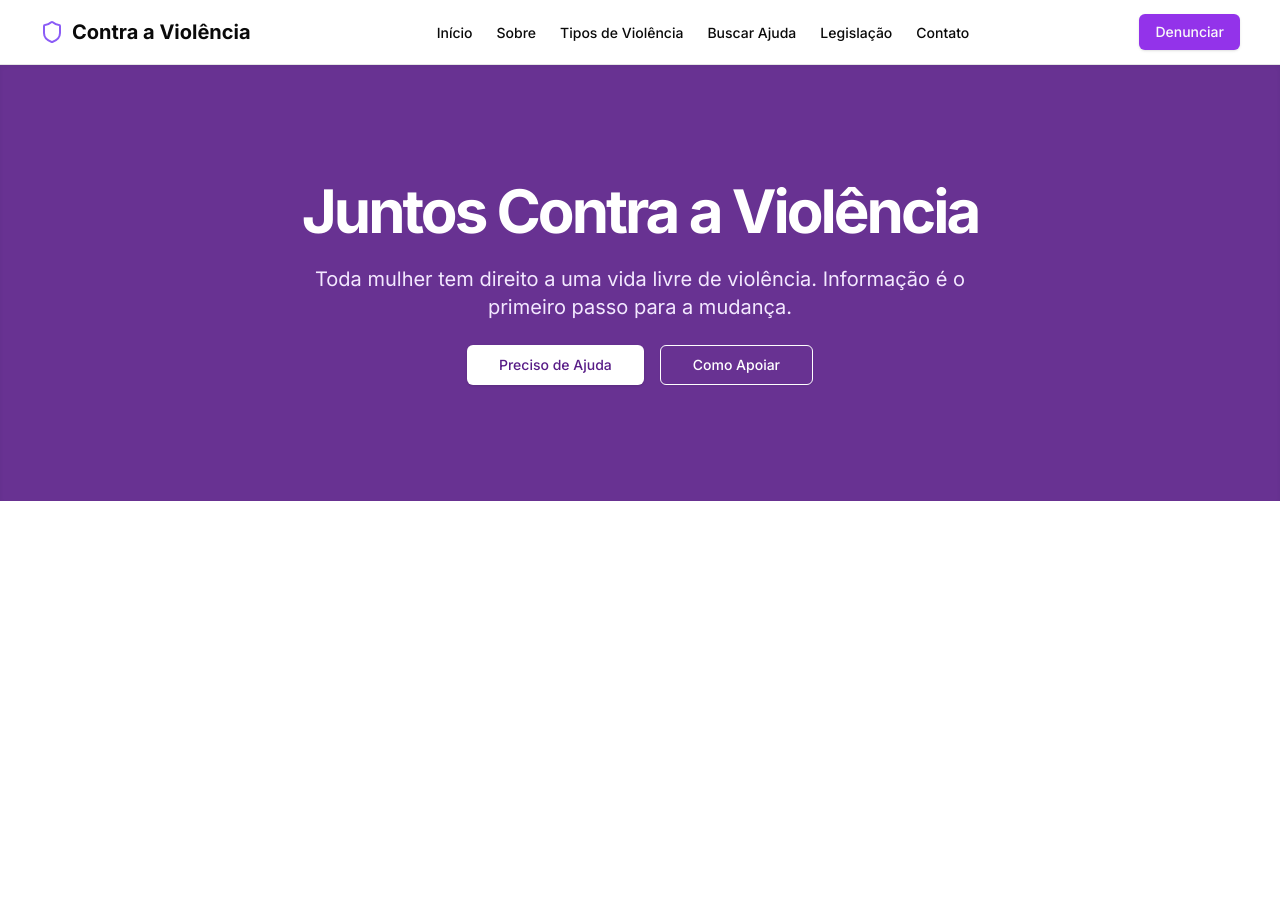
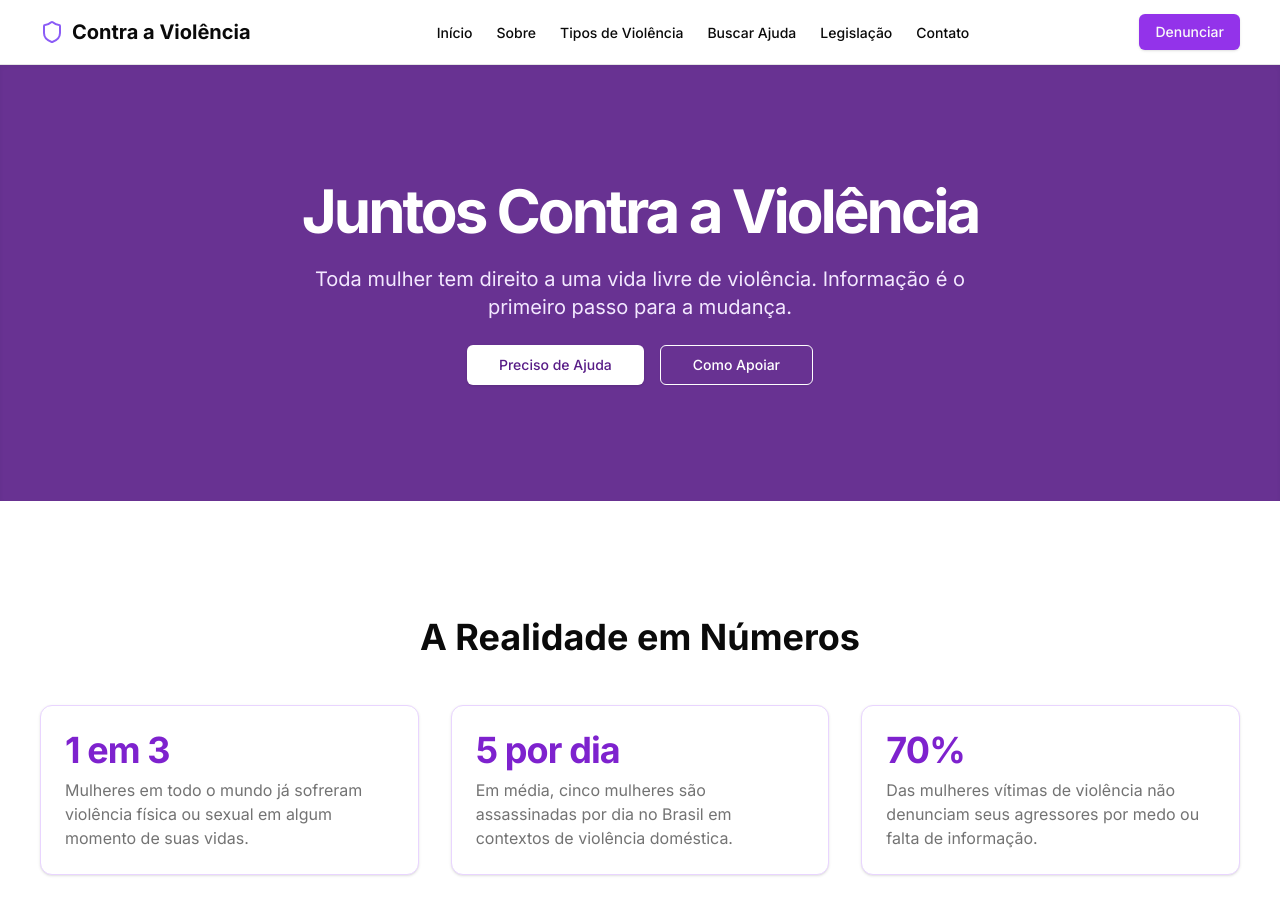
Before and after one commit to edsay12/Amparo, a Next.js app: page / in a window 1280 px wide. Shown: the top 914 px of the page. Before the commit the page ends 800 px from the top, so only its background shows below. Built offline with nearby package versions, Linux system fonts and the light colour scheme.

Commit message:
feat: secçao a realidade em numeros

```diff
--- a/app/page.tsx
+++ b/app/page.tsx
@@ -1,5 +1,7 @@
 import { Banner } from "@/components/banner";
+import Section from "@/components/Section";
 import { Button } from "@/components/ui/button";
+import { Card, CardContent, CardHeader, CardTitle } from "@/components/ui/card";
 
 export default function Home() {
   return (
@@ -29,6 +31,50 @@
           </>
         }
       />
+
+      <Section title="A Realidade em Números">
+        <div className="grid grid-cols-1 md:grid-cols-3 gap-8">
+          <Card className="border-purple-200">
+            <CardHeader className="pb-2">
+              <CardTitle className="text-4xl font-bold text-purple-700">
+                1 em 3
+              </CardTitle>
+            </CardHeader>
+            <CardContent>
+              <p className="text-muted-foreground">
+                Mulheres em todo o mundo já sofreram violência física ou sexual
+                em algum momento de suas vidas.
+              </p>
+            </CardContent>
+          </Card>
+          <Card className="border-purple-200">
+            <CardHeader className="pb-2">
+              <CardTitle className="text-4xl font-bold text-purple-700">
+                5 por dia
+              </CardTitle>
+            </CardHeader>
+            <CardContent>
+              <p className="text-muted-foreground">
+                Em média, cinco mulheres são assassinadas por dia no Brasil em
+                contextos de violência doméstica.
+              </p>
+            </CardContent>
+          </Card>
+          <Card className="border-purple-200">
+            <CardHeader className="pb-2">
+              <CardTitle className="text-4xl font-bold text-purple-700">
+                70%
+              </CardTitle>
+            </CardHeader>
+            <CardContent>
+              <p className="text-muted-foreground">
+                Das mulheres vítimas de violência não denunciam seus agressores
+                por medo ou falta de informação.
+              </p>
+            </CardContent>
+          </Card>
+        </div>
+      </Section>
     </>
   );
 }
--- /dev/null
+++ b/components/Section.tsx
@@ -0,0 +1,24 @@
+type sectionProps = {
+  title: string;
+  description?: string;
+  children: React.ReactNode;
+};
+
+function Section({ children, title, description }: sectionProps) {
+  return (
+    <section className="py-16 md:py-24 bg-background">
+      <div className="container">
+        <h2 className="text-3xl md:text-4xl font-bold text-center mb-12">
+          {title}
+        </h2>
+        {description && (
+          <p className="text-muted-foreground text-center">{description}</p>
+        )}
+
+        {children}
+      </div>
+    </section>
+  );
+}
+
+export default Section;
--- /dev/null
+++ b/components/ui/card.tsx
@@ -0,0 +1,76 @@
+import * as React from "react"
+
+import { cn } from "@/lib/utils"
+
+const Card = React.forwardRef<
+  HTMLDivElement,
+  React.HTMLAttributes<HTMLDivElement>
+>(({ className, ...props }, ref) => (
+  <div
+    ref={ref}
+    className={cn(
+      "rounded-xl border bg-card text-card-foreground shadow",
+      className
+    )}
+    {...props}
+  />
+))
+Card.displayName = "Card"
+
+const CardHeader = React.forwardRef<
+  HTMLDivElement,
+  React.HTMLAttributes<HTMLDivElement>
+>(({ className, ...props }, ref) => (
+  <div
+    ref={ref}
+    className={cn("flex flex-col space-y-1.5 p-6", className)}
+    {...props}
+  />
+))
+CardHeader.displayName = "CardHeader"
+
+const CardTitle = React.forwardRef<
+  HTMLDivElement,
+  React.HTMLAttributes<HTMLDivElement>
+>(({ className, ...props }, ref) => (
+  <div
+    ref={ref}
+    className={cn("font-semibold leading-none tracking-tight", className)}
+    {...props}
+  />
+))
+CardTitle.displayName = "CardTitle"
+
+const CardDescription = React.forwardRef<
+  HTMLDivElement,
+  React.HTMLAttributes<HTMLDivElement>
+>(({ className, ...props }, ref) => (
+  <div
+    ref={ref}
+    className={cn("text-sm text-muted-foreground", className)}
+    {...props}
+  />
+))
+CardDescription.displayName = "CardDescription"
+
+const CardContent = React.forwardRef<
+  HTMLDivElement,
+  React.HTMLAttributes<HTMLDivElement>
+>(({ className, ...props }, ref) => (
+  <div ref={ref} className={cn("p-6 pt-0", className)} {...props} />
+))
+CardContent.displayName = "CardContent"
+
+const CardFooter = React.forwardRef<
+  HTMLDivElement,
+  React.HTMLAttributes<HTMLDivElement>
+>(({ className, ...props }, ref) => (
+  <div
+    ref={ref}
+    className={cn("flex items-center p-6 pt-0", className)}
+    {...props}
+  />
+))
+CardFooter.displayName = "CardFooter"
+
+export { Card, CardHeader, CardFooter, CardTitle, CardDescription, CardContent }
```
